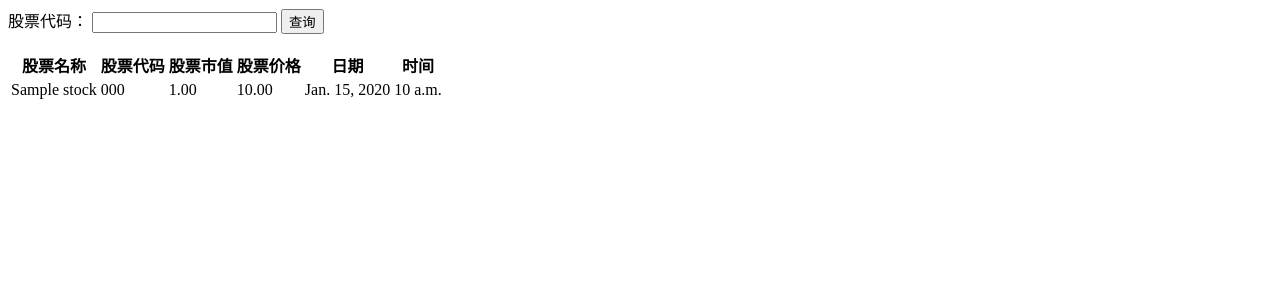
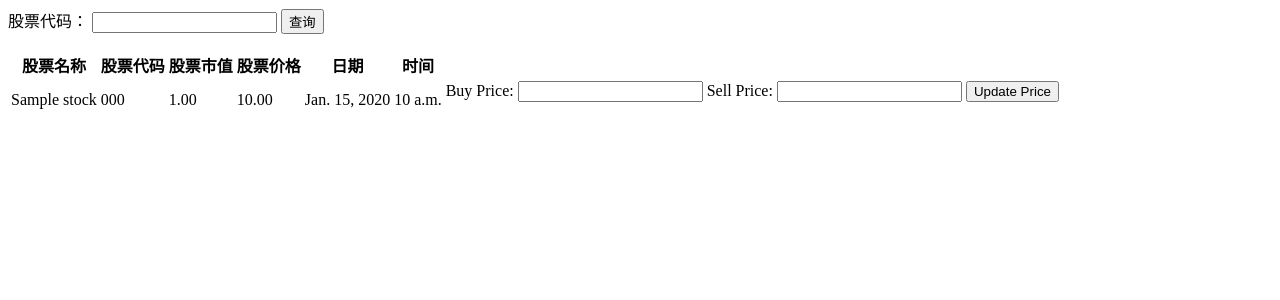
Before and after one commit to liguanghe/vishow, a Django app: template vishow/templates/home.html in a window 1280 px wide. Shown: the top 300 px of the page. Run offline with Django 4.2, Linux system fonts and the light colour scheme; the template is opened without the code that fills it: values that come from a table or form of the project are taken from there, others are empty; tables that the repository leaves empty hold one stand-in row (values such as "Sample post").

Commit message:
增加了买入和卖出价格的文本框,但是数据格式又出了问题

```diff
--- a/vishow/models.py
+++ b/vishow/models.py
@@ -13,7 +13,11 @@ class Stock(models.Model):
     price = models.DecimalField(max_digits=10, decimal_places=2, null=False, default=0.00)
     market_cap = models.DecimalField(max_digits=10, decimal_places=2, null=False, default=0.00)  # 添加流通市值字段
     date = models.DateField(default=datetime.date.today)# 添加日期字段
-    time = models.TimeField(default=timezone.now)  # 添加时间字段
+    time = models.TimeField(default=timezone.now)  # 添加时间字段.
+    buy_price = models.DecimalField(max_digits=10, decimal_places=2, null=True, blank=True)
+    sell_price = models.DecimalField(max_digits=10, decimal_places=2, null=True, blank=True)
+
+
 
     # 其他代码...
 
--- a/vishow/templates/home.html
+++ b/vishow/templates/home.html
@@ -25,6 +25,16 @@
           <td>{{ stock.price }}</td>
           <td>{{ stock.date }}</td>
           <td>{{ stock.time }}</td>
+          <td>
+            <form action="{% url 'update_price' stock.id %}" method="post">
+              {% csrf_token %}
+              <label for="buy_price">Buy Price:</label>
+              <input type="text" id="buy_price" name="buy_price">
+              <label for="sell_price">Sell Price:</label>
+              <input type="text" id="sell_price" name="sell_price">
+              <input type="submit" value="Update Price">
+            </form>
+          </td>
         </tr>
         {% endfor %}
     </tbody>
--- a/vishow/urls.py
+++ b/vishow/urls.py
@@ -5,12 +5,5 @@ from . import views  # 导入你的视图模块
 urlpatterns = [
     path('admin/', admin.site.urls),
     path('', views.home, name='home'),  # 添加这一行
+    path('update_price/<int:stock_id>/', views.update_plan_price, name='update_price'),
 ]
-from django.contrib import admin
-from django.urls import path
-from . import views  # 导入你的视图模块
-
-urlpatterns = [
-    path('admin/', admin.site.urls),
-    path('', views.home, name='home'),  # 添加这一行
-]
```
Also changed, not shown: vishow/views.py (+18 -1 lines), vishow/migrations/0005_stock_buy_price_stock_sell_price.py (added). Lines whose indentation alone changed are shown as unchanged.
